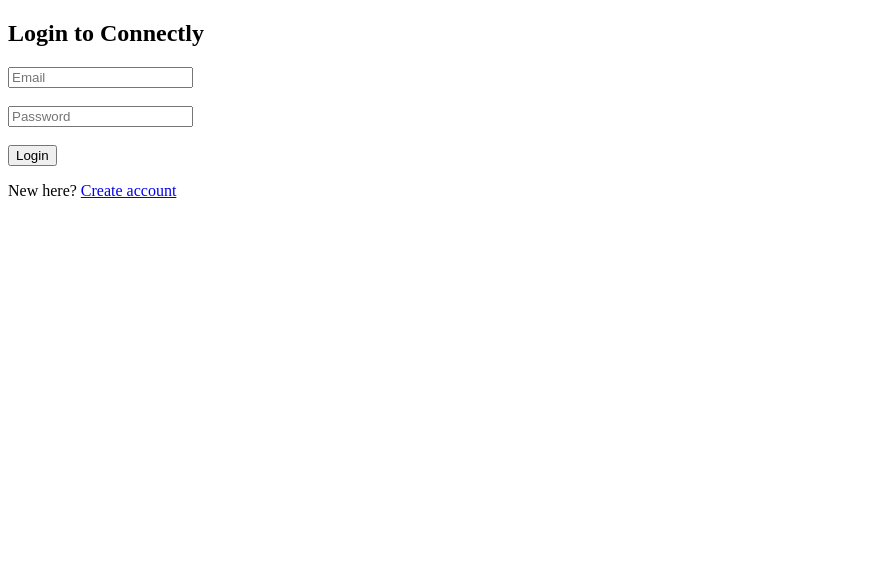
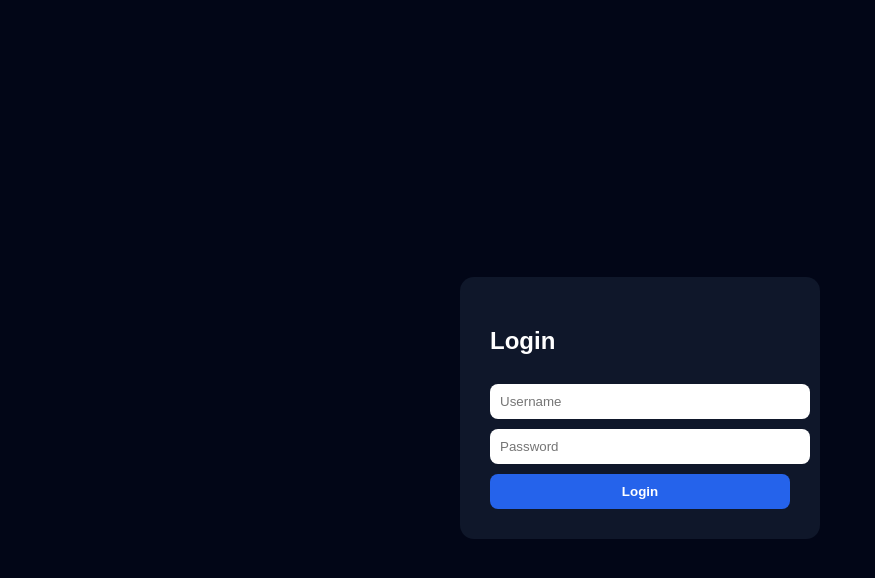
Before and after one commit to uconnectly/connectly, a plain HTML site: page templates/login.html in a window 1280 px wide. Shown: the whole page, without its empty margins (0-875 px from the left). Drawn offline with Linux system fonts and the light colour scheme.

Commit message:
Update login.html

```diff
--- a/templates/login.html
+++ b/templates/login.html
@@ -2,16 +2,42 @@
 <html>
 <head>
   <title>Login | Connectly</title>
+  <style>
+    body {
+      background: #020617;
+      color: white;
+      font-family: Arial;
+      display: flex;
+      justify-content: center;
+      align-items: center;
+      height: 100vh;
+    }
+    form {
+      background: #0f172a;
+      padding: 30px;
+      border-radius: 14px;
+      width: 300px;
+    }
+    input, button {
+      width: 100%;
+      padding: 10px;
+      margin-top: 10px;
+      border-radius: 8px;
+      border: none;
+    }
+    button {
+      background: #2563eb;
+      color: white;
+      font-weight: bold;
+    }
+  </style>
 </head>
 <body>
-  <h2>Login to Connectly</h2>
-
   <form method="POST">
-    <input type="email" name="email" placeholder="Email" required /><br><br>
-    <input type="password" name="password" placeholder="Password" required /><br><br>
+    <h2>Login</h2>
+    <input type="text" placeholder="Username" required>
+    <input type="password" placeholder="Password" required>
     <button type="submit">Login</button>
   </form>
-
-  <p>New here? <a href="/signup">Create account</a></p>
 </body>
 </html>
```
